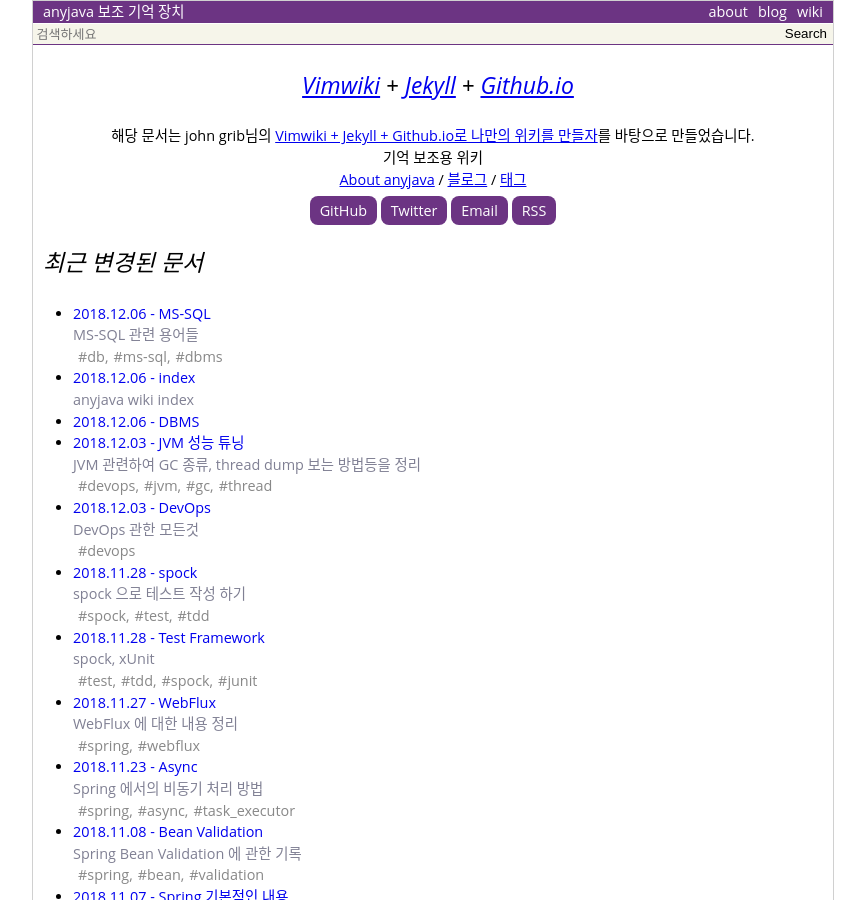
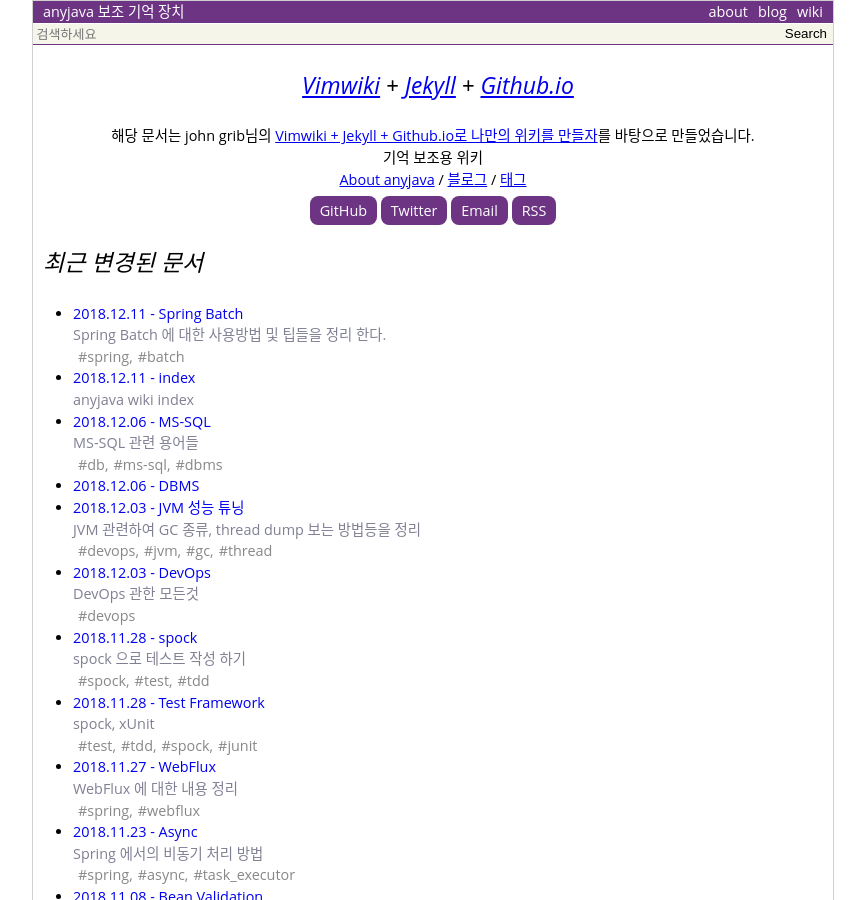
Before and after one commit to anyjava/anyjava.github.io, a Jekyll site: the page built from index.html, in a window 1280 px wide and 900 px high. Shown: the whole window, without its empty margins (207-1072 px from the left). Built offline with Jekyll 4.4.1, drawn with Linux system fonts in a browser that asks for light colours; some of the changed lines change nothing that is shown.

Commit message:
spring batch 관련 내용 추가

````diff
--- a/_data/pageMap.yml
+++ b/_data/pageMap.yml
@@ -68,7 +68,7 @@
     summary: 'anyjava wiki index'
     parent: null
     url: /wiki/index
-    updated: '2018-12-06 18:57:05 +0900'
+    updated: '2018-12-11 21:08:18 +0900'
     children: []
 Interface:
     type: wiki
@@ -173,7 +173,7 @@
     parent: index
     url: /wiki/Spring
     updated: '2018-09-05 09:22:27 +0900'
-    children: [Async, Bean_Validation, BeanScope, JPA, Logging, Spring_Boot_Actuator, WebFlux, 기본적인내용]
+    children: [Async, Bean_Validation, BeanScope, JPA, Logging, Spring_Boot_Actuator, Spring-Batch, WebFlux, 기본적인내용]
 Spring_Boot_Actuator:
     type: wiki
     title: 'Spring Boot Actuator'
@@ -181,6 +181,14 @@
     parent: Spring
     url: /wiki/Spring_Boot_Actuator
     updated: '2018-09-05 09:24:58 +0900'
+    children: []
+Spring-Batch:
+    type: wiki
+    title: 'Spring Batch'
+    summary: 'Spring Batch 에 대한 사용방법 및 팁들을 정리 한다.'
+    parent: Spring
+    url: /wiki/Spring-Batch
+    updated: '2018-12-11 21:25:56 +0900'
     children: []
 Test_Framework:
     type: wiki
--- a/_data/tagList.yml
+++ b/_data/tagList.yml
@@ -1,5 +1,6 @@
 - annoatation
 - 'async,'
+- batch
 - bean_scope
 - 'bean,'
 - 'db,'
--- a/_data/tagMap.yml
+++ b/_data/tagMap.yml
@@ -2,6 +2,7 @@
     - {fileName: Async}
     - {fileName: Bean_Validation}
     - {fileName: BeanScope}
+    - {fileName: Spring-Batch}
     - {fileName: WebFlux}
     - {fileName: 기본적인내용}
     - {fileName: 성능튜닝}
@@ -76,6 +77,8 @@
     - {fileName: Spring}
 'spring,springboot,actuactor':
     - {fileName: Spring_Boot_Actuator}
+batch:
+    - {fileName: Spring-Batch}
 'tdd,':
     - {fileName: Test_Framework}
 junit:
--- /dev/null
+++ b/_wiki/Spring-Batch.md
@@ -0,0 +1,107 @@
+---
+layout  : wiki
+title   : Spring Batch
+summary : Spring Batch 에 대한 사용방법 및 팁들을 정리 한다.
+date    : 2018-12-11 21:08:18 +0900
+updated : 2018-12-11 21:25:56 +0900
+tags    : spring, batch
+toc     : true
+public  : true
+parent  : Spring
+latex   : false
+adsense : true
+---
+* TOC
+{:toc}
+
+## Spring Batch 의 소소한 Tip 들
+
+### JobInstace 와 JobExecution 의 관계
+
+* Spring Batch 수행을 하면서, 파라미터를 변경 했는데 반영이 되지 않은적이 있지 않은가?
+	* 원인은 Spring Batch 의 기본설정은 이전 batch job 이 실패 했을 경우, 이전 batch job 의 실행 파라미터로 재수행 되게 된다.
+	* why? chuck 단위로 수행되고, 중간에 실패가 났을 경우, 실패난 위치부터 재수행 해야 하기 때문에
+	* 따라서 우리는 이렇게 사용해보자.
+		* 아주 대용량의 데이터를 다루는 배치가 아니라면, chunk 단위 수행 중 실패시, 무조건 clean 하고 처음부터 재수행 하도록 작성하자. (심플한 코드구조)
+		* 다음은 실행할때마다 새로운 파라미터로 재수행 되도록 하는 방법
+		* 주의 점, RunIncrementer() 를 사용하면, 이전 수행했던 파라미터를 다시 가져와서 수행한다!!
+
+```
+    @Bean(name = "testJob")
+    public Job testJob() {
+        return jobBuilderFactory.get("testJob")
+                .incrementer(new RunIdIncrementer())
+                .preventRestart() // 항상 처음부터 재시작
+                .start(step(null))
+                .build();
+
+```
+
+
+### Spring Boot Application 을 수행하면, 특정 배치를 수행하고 싶을때,
+
+* Spring Boot Job Lancher
+
+```
+/**
+ * Spring Boot Batch Job Launcher
+ * <p>
+ * JVM System Property 로 --spring.batch.job.names=잡이름 지정(쉼표로 여러 job 지정 가능)
+ * spring.active.profiles 등을 지정할 수 있음.
+ * Program parameter param1=value1 param2=value2 형태로 Job Parameter 지정가능. parameter value 는 무조건 문자열로 된다.
+ */
+@Slf4j
+@EnableBatchProcessing
+@SpringBootApplication
+public class BatchApplication extends DefaultBatchConfigurer {
+
+    public static void main(String[] args) {
+        int exit = SpringApplication.exit(SpringApplication.run(BatchApplication.class, args));
+        log.info("exitCode={}", exit);
+        System.exit(exit);
+    }
+
+    @Value("${spring.batch.job.names:NONE}")
+    private String jobNames;
+
+    /**
+     * 혹시나 spring.batch.job.names 가 지정 안 될 경우 모든 batch job을 다 실행해버리기 때문에
+     * 해당 값이 올바로 설정 돼 있는지를 검사해서 올바르지 않으면 오류를 발생시키도록 한다.
+     */
+    @PostConstruct
+    public void validateJobNames() {
+        log.info("jobNames : {}", jobNames);
+        if (jobNames.isEmpty() || jobNames.equals("NONE")) {
+            throw new IllegalStateException("spring.batch.job.names=job1,job2 형태로 실행을 원하는 Job을 명시해야만 합니다!");
+        }
+    }
+}
+```
+
+### Tasklet 으로만 스프링 배치를 구성할 때,
+
+* 어떨떄 사용할까?
+	* CASE 1. 레거시 java application 이나 통쿼리로 된걸 spring batch 로 옮겨야 할때, 우선 tasklet 으로으로만 구성된 배치를 만들자.
+	* CASE 2. 아주 단순한 배치를 만들때,
+	* 예제 코드: 아래 예저 코드중, `ResourcelessTransactionManager` 사용하는 것은 Transaction 관리를 Spring Batch 에서 하지 않겠다 는 뜻이다.
+
+```
+    @Bean
+    @JobScope
+    public Step step(@Value("#{jobParameters[param1]}") String param1) {
+        return stepBuilderFactory.get("taskletStep").tasklet(
+                (StepContribution contribution, ChunkContext chunkContext) -> {
+                    log.info("==== Tasklet called....");
+                    return RepeatStatus.FINISHED;
+                })
+                .transactionManager(new ResourcelessTransactionManager())   // Transaction 는 Service Layer 에 맡긴다.
+                .build();
+    }
+```
+
+### Step 간의 데이터 공유 방법
+
+* 방법1. @JobScope 의 Bean 을 활용 하여 상태를 저장 한다.
+	* 단순한 배치에서 사용해라. 재수행할때, clean 하고 처음부터 재수행하는 전략을 취할 때 적합하다.
+* 방법2. Step_Execution_Context 를 이용한다.
+	* 각 Step 마다의 상태를 DB 에 저장할 수 있음, 예정코드 추가 예정
--- a/_wiki/index.md
+++ b/_wiki/index.md
@@ -3,7 +3,7 @@
 title   : index
 summary : anyjava wiki index
 date    : 2018-08-15 19:41:36 +0900
-updated : 2018-12-06 18:57:05 +0900
+updated : 2018-12-11 21:08:18 +0900
 tags    :
 toc     : true
 public  : true
@@ -28,6 +28,7 @@
 	* [[Bean_Validation]]
 	* [[Async]]
 	* [[WebFlux]]
+	* [[Spring-Batch]]
 * [[Test_Framework]]
   * [[spock]]
 * [[DBMS]]
````
